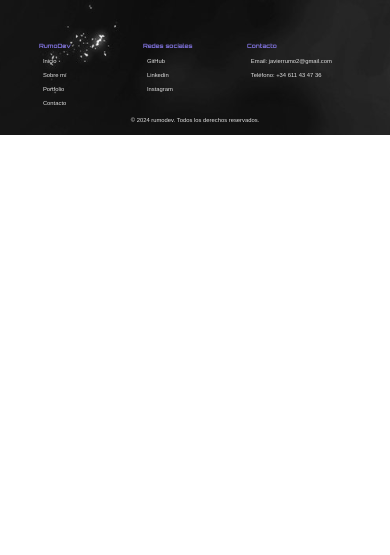
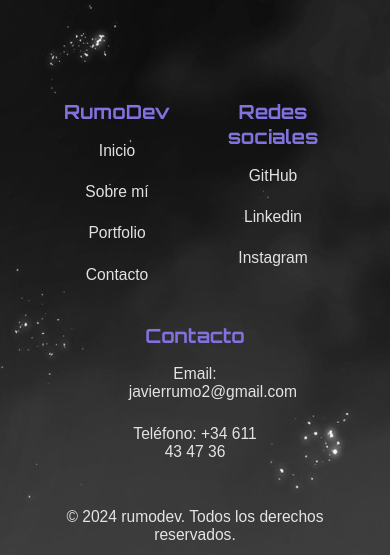
Before and after one commit to javierrm11/Portfolio, a plain HTML site: page secon-pages/contacto.html in a window 390 px wide. Shown: the part 1100-1655 px from the top of the page. Before the commit the page ends 1235 px from the top, so only its background shows below. Drawn offline with Linux system fonts and the light colour scheme.

Commit message:
responsive en footer

```diff
--- a/css/footer.css
+++ b/css/footer.css
@@ -4,6 +4,8 @@ footer{
 
 #contenedor-footer{
     display: flex;
+    flex-wrap: wrap;
+    place-content: center;
 }
 
 footer nav{
@@ -48,3 +50,91 @@ a,.contenido p{
 a:hover{
     color: rgb(129 115 223);
 }
+
+@media all and (max-width:1050px){
+    #contenedor-footer {
+        text-align: center;
+        margin-bottom: 5vw;
+    }
+
+    footer nav{
+        width: 50%;
+    }
+
+    footer .contenido{
+        width: 50%;
+        background: transparent;
+    }
+
+    h4 {
+        font-size: 3.5vw;
+    }
+
+    a, .contenido p {
+        font-size: 2.5vw;
+        padding: 1.5vw;
+    }
+
+    footer .contacto {
+        margin-top: 4vw;
+    }
+
+    #copyright p {
+        font-size: 2.5vw;
+    }
+
+}
+
+@media all and (max-width:750px){
+    #contenedor-footer {
+        margin-bottom: 7vw;
+    }
+
+
+    h4 {
+        font-size: 4vw;
+    }
+
+    a, .contenido p {
+        font-size: 3vw;
+        padding: 2vw;
+    }
+
+    footer .contacto {
+        margin-top: 6vw;
+    }
+
+    #copyright p {
+        font-size: 3vw;
+    }
+
+}
+
+@media all and (max-width:550px){
+    footer {
+        margin: 20vw 10vw 3vw 10vw;
+    }
+
+    #contenedor-footer {
+        margin-bottom: 9vw;
+    }
+
+
+    h4 {
+        font-size: 5vw;
+    }
+
+    a, .contenido p {
+        font-size: 4vw;
+        padding: 3vw;
+    }
+
+    footer .contacto {
+        margin-top: 7vw;
+    }
+
+    #copyright p {
+        font-size: 4vw;
+    }
+
+}
--- a/secon-pages/contacto.html
+++ b/secon-pages/contacto.html
@@ -82,7 +82,7 @@
                 <a href="#">Instagram</a>
             </section>
 
-            <section class="contenido">
+            <section class="contenido contacto">
                 <h4>Contacto</h4>
                 <p>Email: javierrumo2@gmail.com</p>
                 <p>Teléfono: +34 611 43 47 36</p>
```
Also changed, not shown: css/style.css (+31 -26 lines), index.html (+3 -4 lines), secon-pages/portfolio.html (+1 -1 lines), secon-pages/sobre-mi.html (+1 -1 lines).
